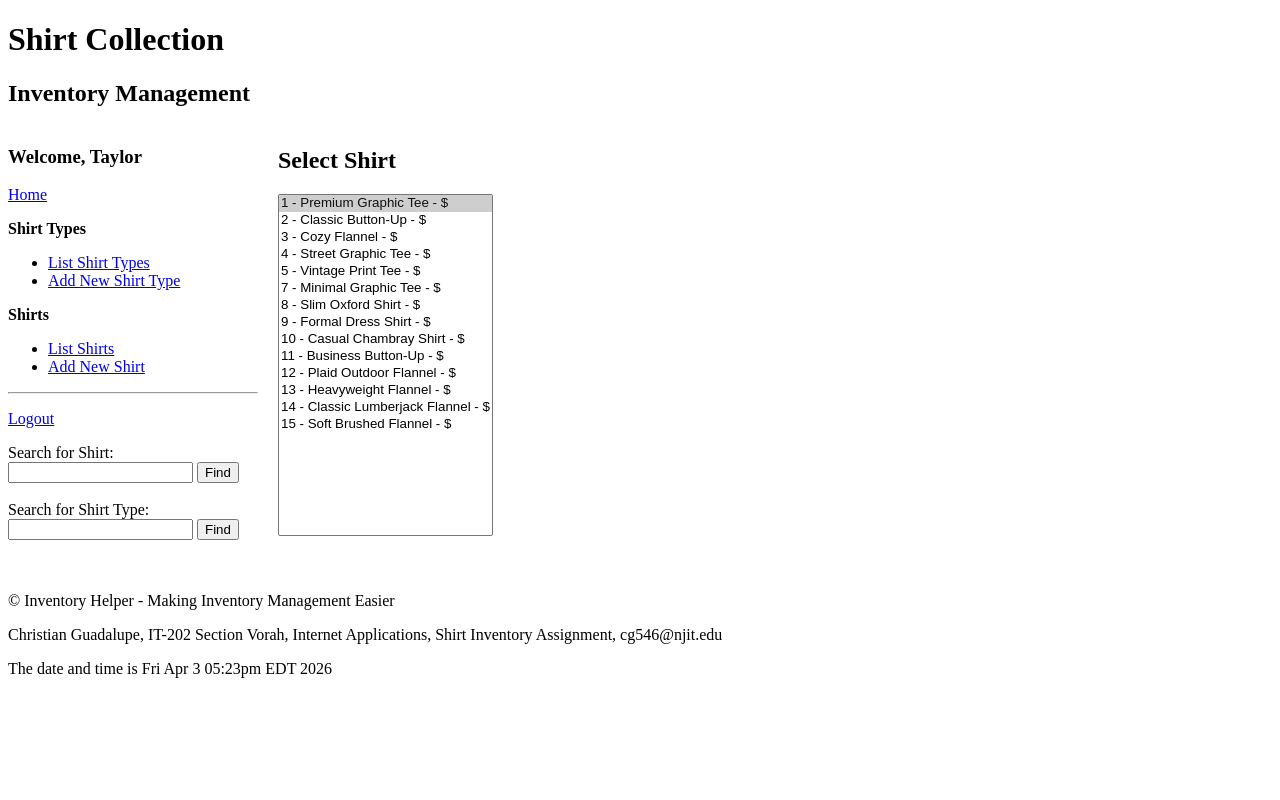
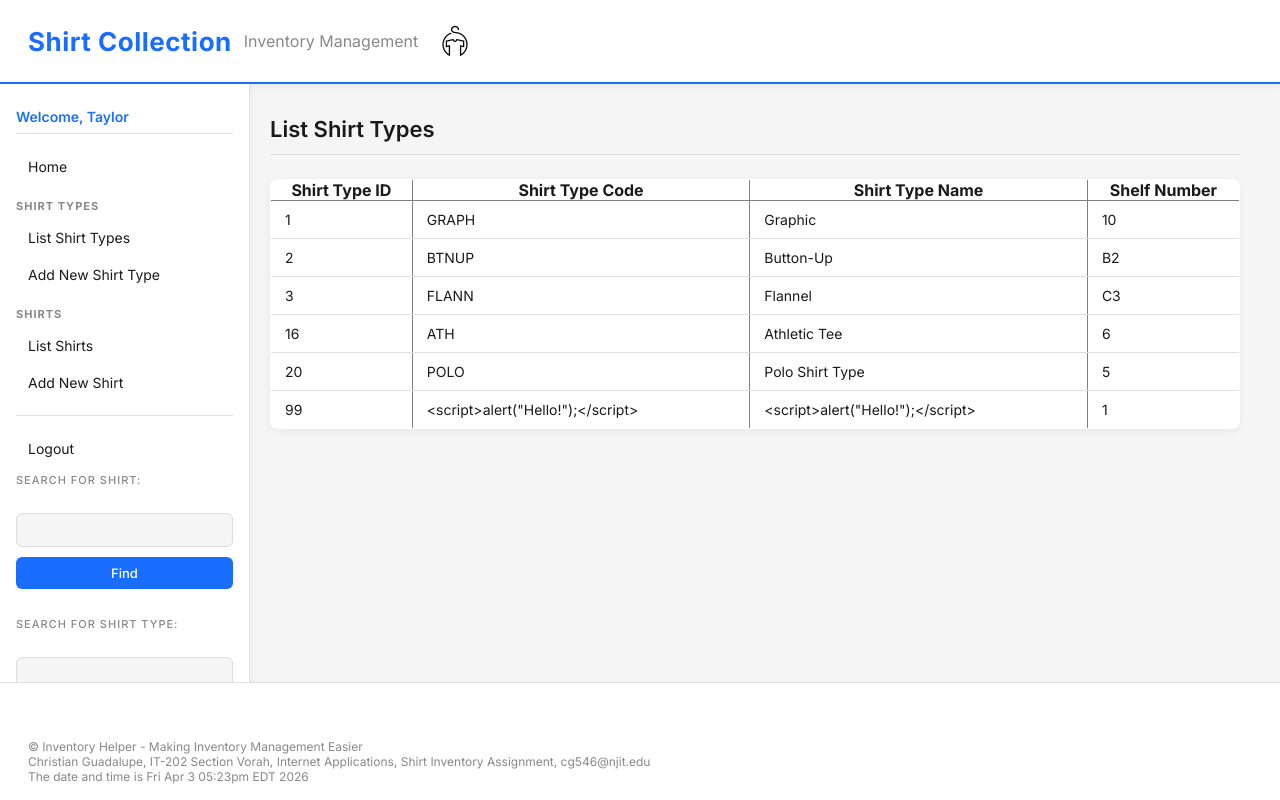
Before and after one commit to cg546-stack/cg546-IT202-Project, a PHP site: page /index.php?content=listshirttypes in a window 1280 px wide. Run offline with PHP 8.4, Linux system fonts and the light colour scheme; a user stored in the database is signed in; data comes from the database, SQL or seed files in the repository; data that the repository does not hold is empty.

```diff
--- a/scripts/inventory_phase3_backup.sql
+++ b/scripts/shirt_phase3_backup.sql
@@ -1,3 +1,6 @@
+-- Christian Guadalupe
+-- IT202 Phase 3
+-- Shirt Inventory Database
 -- MySQL dump 10.13  Distrib 8.0.44, for Win64 (x86_64)
 --
 -- Host: localhost    Database: shirt
--- a/website/header.inc.php
+++ b/website/header.inc.php
@@ -1,2 +1,3 @@
 <h1>Shirt Collection</h1>
 <h2>Inventory Management</h2>
+<img src="images/logo.png" alt="Shirt Logo" style="height:50px;">
--- a/website/index.php
+++ b/website/index.php
@@ -18,6 +18,8 @@ require_once("shirt.php");
 
 <head>
 <title>Shirt Inventory Helper</title>
+<link rel="stylesheet" href="styles.css">
+<link rel="icon" href="images/logo.png">
 </head>
 
 <body>
--- a/website/listshirttypes.inc.php
+++ b/website/listshirttypes.inc.php
@@ -5,40 +5,34 @@ Date: 03/11/2026
 Course: IT-202-XXX
 Assignment: Phase 2
 */
-require_once("shirt.php");
+require_once("shirt_type.php");
 
-// Fetching shirts using your Shirt class
-$shirts = Shirt::getShirts();
+// Fetching shirt types using ShirtType class
+$shirtTypes = ShirtType::getShirtTypes();
 
-if ($shirts) {
+if ($shirtTypes) {
 ?>
-    <h2>Select Shirt</h2>
-    <form name="shirts" method="post">
-        <select name="shirtID" size="20">
-            <?php
-            $first = true;
-
-            foreach ($shirts as $shirt) {
-                // Mapping to your database column names (assuming standard naming)
-                $shirtID = $shirt->shirtID;
-                $shirtName = $shirt->shirtName;
-                $shirtPrice = $shirt->price;
-
-                $option = $shirtID . " - " . $shirtName . " - $" . $shirtPrice;
-
-                if ($first) {
-                    // Fixed the quotes here so PHP doesn't get confused
-                    echo "<option value='$shirtID' selected>$option</option>\n";
-                    $first = false;
-                } else {
-                    echo "<option value='$shirtID'>$option</option>\n";
-                }
-            }
-            ?>
-        </select>
-    </form>
+    <h2>List Shirt Types</h2>
+    <table border="1" cellpadding="5">
+        <tr>
+            <th>Shirt Type ID</th>
+            <th>Shirt Type Code</th>
+            <th>Shirt Type Name</th>
+            <th>Shelf Number</th>
+        </tr>
+        <?php
+        foreach ($shirtTypes as $shirtType) {
+            echo "<tr>";
+            echo "<td>" . $shirtType->shirtTypeID . "</td>";
+            echo "<td>" . $shirtType->shirtTypeCode . "</td>";
+            echo "<td>" . $shirtType->shirtTypeName . "</td>";
+            echo "<td>" . $shirtType->shelfNumber . "</td>";
+            echo "</tr>";
+        }
+        ?>
+    </table>
 <?php
 } else {
-    echo "<h2>No Shirts found.</h2>";
+    echo "<h2>No Shirt Types found.</h2>";
 }
 ?>
--- /dev/null
+++ b/website/styles.css
@@ -0,0 +1,275 @@
+@import url('https://fonts.googleapis.com/css2?family=Inter:wght@300;400;500;600;700&display=swap');
+
+*, *::before, *::after {
+    box-sizing: border-box;
+    margin: 0;
+    padding: 0;
+}
+
+html, body {
+    height: 100%;
+}
+
+/* Main body */
+body {
+    background-color: #f5f5f5;
+    color: #1a1a1a;
+    font-family: 'Inter', Arial, sans-serif;
+    display: flex;
+    flex-direction: column;
+    min-height: 100vh;
+}
+
+/* Header */
+header {
+    background-color: #ffffff;
+    padding: 16px 28px;
+    border-bottom: 2px solid #1a6eff;
+    display: flex;
+    align-items: center;
+    gap: 12px;
+    box-shadow: 0 2px 8px rgba(0,0,0,0.06);
+}
+
+header h1 {
+    font-size: 26px;
+    color: #1a6eff;
+    font-weight: 700;
+    letter-spacing: 0.5px;
+}
+
+header h2 {
+    font-size: 16px;
+    color: #888;
+    font-weight: 400;
+}
+
+/* Navigation sidebar */
+nav {
+    padding: 24px 16px;
+    background-color: #ffffff;
+    border-right: 1px solid #e0e0e0;
+    min-height: calc(100vh - 140px);
+    box-shadow: 2px 0 8px rgba(0,0,0,0.04);
+}
+
+nav h3 {
+    color: #1a6eff;
+    font-size: 14px;
+    font-weight: 600;
+    margin-bottom: 16px;
+    padding-bottom: 8px;
+    border-bottom: 1px solid #e0e0e0;
+}
+
+nav b {
+    display: block;
+    color: #888;
+    font-size: 11px;
+    text-transform: uppercase;
+    letter-spacing: 1px;
+    margin: 16px 0 8px 0;
+}
+
+nav ul {
+    list-style: none;
+    padding: 0;
+    margin: 0 0 8px 0;
+}
+
+nav ul li {
+    margin-bottom: 4px;
+}
+
+nav a {
+    display: block;
+    color: #1a1a1a;
+    text-decoration: none;
+    padding: 8px 12px;
+    border-radius: 6px;
+    font-size: 14px;
+    transition: background 0.2s, color 0.2s;
+}
+
+nav a:hover {
+    background-color: #e8f0ff;
+    color: #1a6eff;
+}
+
+nav hr {
+    border: none;
+    border-top: 1px solid #e0e0e0;
+    margin: 16px 0;
+}
+
+/* Nav search forms */
+nav form {
+    margin-top: 8px;
+}
+
+nav label {
+    font-size: 11px;
+    text-transform: uppercase;
+    letter-spacing: 1px;
+    color: #888;
+    margin-bottom: 6px;
+    display: block;
+}
+
+nav input[type="text"] {
+    width: 100%;
+    padding: 8px 10px;
+    background: #f5f5f5;
+    border: 1px solid #ddd;
+    border-radius: 6px;
+    color: #1a1a1a;
+    font-size: 13px;
+    margin-bottom: 6px;
+}
+
+nav input[type="submit"] {
+    width: 100%;
+    padding: 8px;
+    background-color: #1a6eff;
+    color: white;
+    border: none;
+    border-radius: 6px;
+    cursor: pointer;
+    font-size: 13px;
+    font-weight: 500;
+    transition: background 0.2s;
+}
+
+nav input[type="submit"]:hover {
+    background-color: #0047cc;
+}
+
+/* Main content area */
+main {
+    flex: 1;
+    padding: 32px 40px;
+}
+
+main h2 {
+    font-size: 22px;
+    font-weight: 600;
+    color: #1a1a1a;
+    margin-bottom: 24px;
+    padding-bottom: 12px;
+    border-bottom: 1px solid #e0e0e0;
+}
+
+/* Login container */
+.container {
+    width: 420px;
+    background: #ffffff;
+    padding: 36px;
+    border-radius: 12px;
+    border: 1px solid #e0e0e0;
+    box-shadow: 0 8px 32px rgba(0,0,0,0.08);
+    margin: 60px auto;
+}
+
+.container h2 {
+    text-align: center;
+    font-size: 20px;
+    font-weight: 600;
+    color: #1a1a1a;
+    margin-bottom: 24px;
+    border-bottom: none;
+}
+
+/* Forms */
+form {
+    margin-top: 16px;
+}
+
+label {
+    display: block;
+    margin-bottom: 6px;
+    font-size: 13px;
+    color: #555;
+    font-weight: 500;
+}
+
+input[type="text"],
+input[type="number"],
+input[type="email"],
+input[type="password"],
+select,
+textarea {
+    width: 100%;
+    padding: 10px 14px;
+    margin-bottom: 16px;
+    background: #f9f9f9;
+    border: 1px solid #ddd;
+    border-radius: 8px;
+    color: #1a1a1a;
+    font-size: 14px;
+    font-family: 'Inter', Arial, sans-serif;
+    transition: border 0.2s;
+}
+
+input[type="text"]:focus,
+input[type="number"]:focus,
+input[type="email"]:focus,
+input[type="password"]:focus,
+select:focus,
+textarea:focus {
+    outline: none;
+    border-color: #1a6eff;
+}
+
+/* Buttons */
+button,
+input[type="submit"] {
+    background-color: #1a6eff;
+    color: white;
+    padding: 11px 20px;
+    border: none;
+    width: 100%;
+    cursor: pointer;
+    border-radius: 8px;
+    font-size: 14px;
+    font-weight: 600;
+    font-family: 'Inter', Arial, sans-serif;
+    transition: background 0.2s, transform 0.1s;
+    margin-top: 4px;
+}
+
+button:hover,
+input[type="submit"]:hover {
+    background-color: #0047cc;
+    transform: translateY(-1px);
+}
+
+/* Tables */
+table {
+    width: 100%;
+    border-collapse: collapse;
+    margin-top: 8px;
+    background: #ffffff;
+    border-radius: 8px;
+    overflow: hidden;
+    box-shadow: 0 2px 8px rgba(0,0,0,0.06);
+}
+
+table td {
+    padding: 10px 14px;
+    border-bottom: 1px solid #e0e0e0;
+    font-size: 14px;
+    color: #1a1a1a;
+}
+
+table tr:hover {
+    background-color: #f0f5ff;
+}
+
+/* Footer */
+footer {
+    background-color: #ffffff;
+    padding: 16px 28px;
+    font-size: 12px;
+    color: #888;
+    border-top: 1px solid #e0e0e0;
+}
```
Also changed, not shown: scripts/shirt_phase4_backup.sql (added, +124 -0 lines), website/addshirt.inc.php (+26 -8 lines), website/addshirttype.inc.php (+23 -10 lines), website/displayshirttype.inc.php (+8 -1 lines), website/listshirts.inc.php (+6 -2 lines), website/nav.inc.php (+8 -0 lines), website/newshirt.inc.php (+12 -6 lines), website/updateshirt.inc.php (+29 -9 lines), website/validate.inc.php (+8 -4 lines), website/images/logo.png (added).
